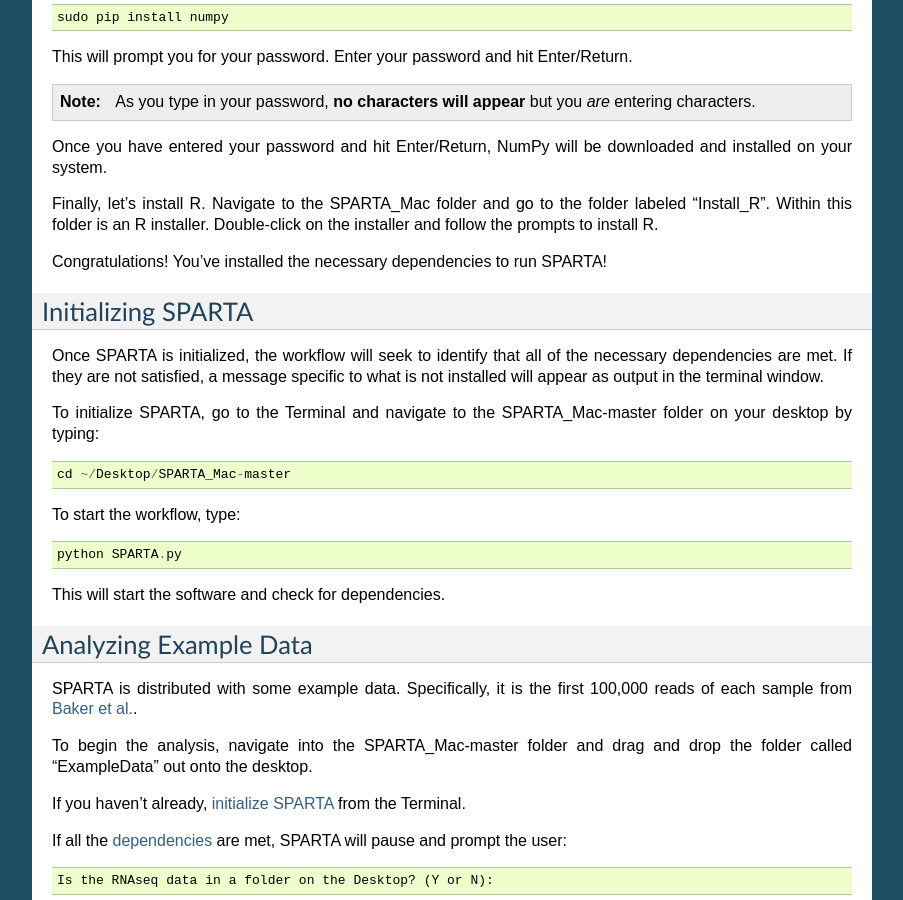
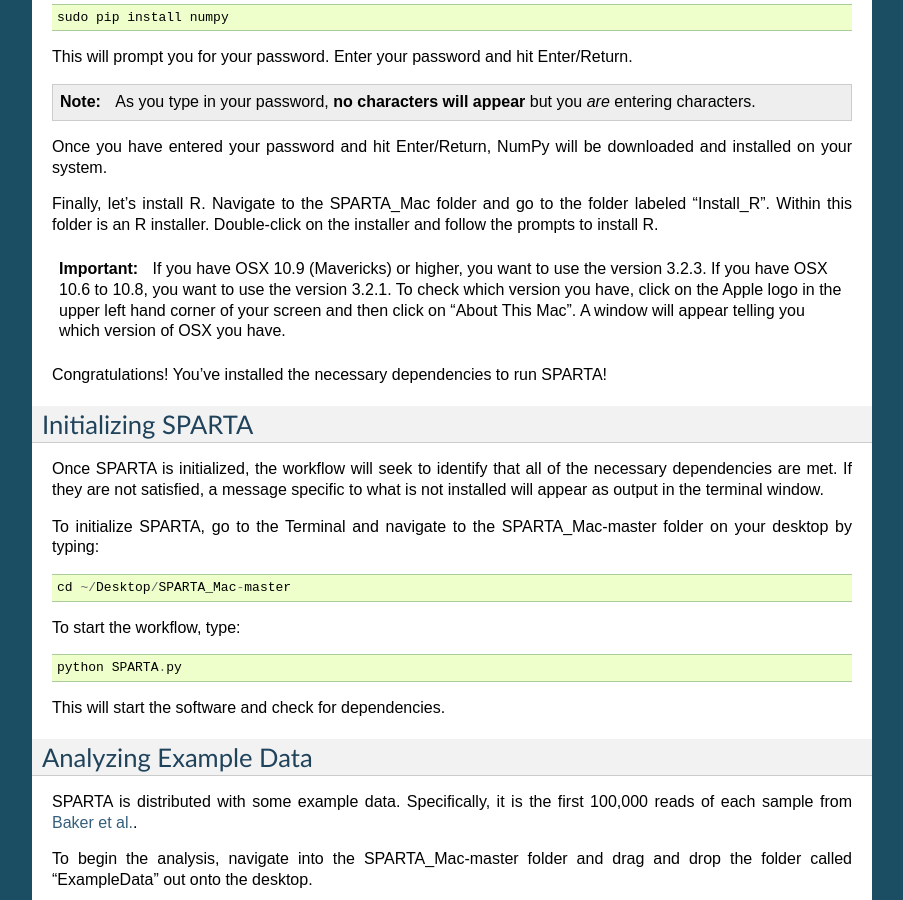
Before and after one commit to abramovitchMSU/SPARTA_Docs_and_Tutorial, a Sphinx documentation site: the page built from docs/source/mactut.rst, in a window 1280 px wide and 900 px high, scrolled down 4810 px. Shown: the whole window, without its empty margins (198-1101 px from the left). Built offline with Sphinx 7.4.7, drawn with Linux system fonts in a browser that asks for light colours; part of the change alters nothing that is shown.

Commit message:
silly syntax error fix for R version note

```diff
--- a/docs/source/mactut.rst
+++ b/docs/source/mactut.rst
@@ -146,7 +146,7 @@ Finally, let's install R. Navigate to the SPARTA_Mac folder and go to the folder
 "Install_R". Within this folder is an R installer. Double-click on the installer and follow
 the prompts to install R.
 
-.. important: If you have OSX 10.9 (Mavericks) or higher, you want to use the version 3.2.3. If you have OSX 10.6 to 10.8, you want to use the version 3.2.1. To check which version you have, click on the Apple logo in the upper left hand corner of your screen and then click on "About This Mac". A window will appear telling you which version of OSX you have.
+.. important:: If you have OSX 10.9 (Mavericks) or higher, you want to use the version 3.2.3. If you have OSX 10.6 to 10.8, you want to use the version 3.2.1. To check which version you have, click on the Apple logo in the upper left hand corner of your screen and then click on "About This Mac". A window will appear telling you which version of OSX you have.
 
 Congratulations! You've installed the necessary dependencies to run SPARTA!
 
```
